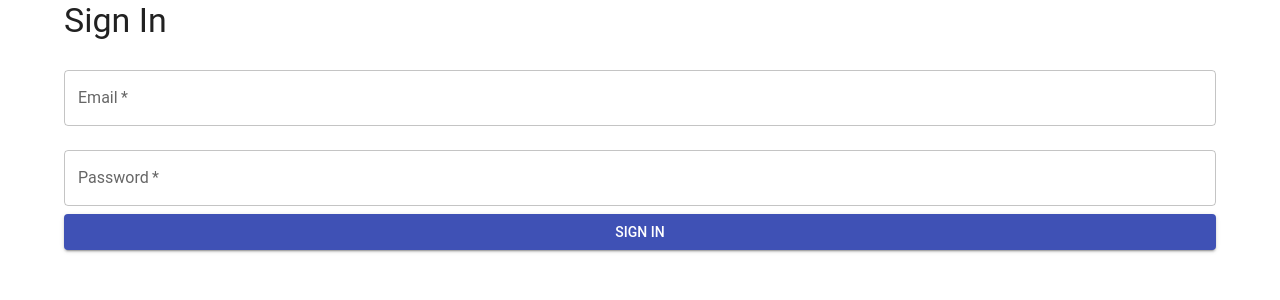
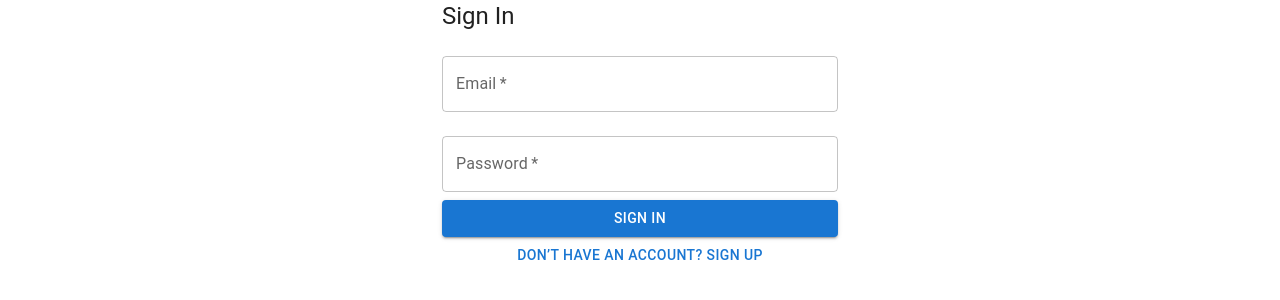
Before and after one commit to Subrata-Banik/pantry-management, a Next.js app: page /signin in a window 1280 px wide. Shown: the top 300 px of the page. Built offline with nearby package versions, Linux system fonts and the light colour scheme.

Commit message:
code change

```diff
--- a/app/globals.css
+++ b/app/globals.css
@@ -1,3 +1,19 @@
+/* styles/globals.css */
+:root {
+  --background-color: white;
+  --text-color: black;
+}
+
+[data-theme='dark'] {
+  --background-color: #121212;
+  --text-color: #e0e0e0;
+}
+
+body {
+  background-color: var(--background-color);
+  color: var(--text-color);
+}
+
 * {
   box-sizing: border-box;
   padding: 0;
--- /dev/null
+++ b/context/ThemeContext.js
@@ -0,0 +1,21 @@
+// context/ThemeContext.js
+import React, { createContext, useState, useContext } from 'react';
+
+const ThemeContext = createContext();
+
+export const ThemeProvider = ({ children }) => {
+  const [isDarkMode, setIsDarkMode] = useState(false);
+
+  const toggleDarkMode = () => {
+    setIsDarkMode(prevMode => !prevMode);
+    document.documentElement.setAttribute('data-theme', isDarkMode ? 'light' : 'dark');
+  };
+
+  return (
+    <ThemeContext.Provider value={{ isDarkMode, toggleDarkMode }}>
+      {children}
+    </ThemeContext.Provider>
+  );
+};
+
+export const useTheme = () => useContext(ThemeContext);
--- a/firebase.js
+++ b/firebase.js
@@ -1,6 +1,5 @@
 // Import the functions you need from the SDKs you need
 import { initializeApp } from "firebase/app";
-import { getAnalytics } from "firebase/analytics";
 import { getFirestore } from 'firebase/firestore';
 import { getAuth } from 'firebase/auth';
 // TODO: Add SDKs for Firebase products that you want to use
@@ -20,8 +19,9 @@ const firebaseConfig = {
 
 // Initialize Firebase
 const app = initializeApp(firebaseConfig);
-const analytics = getAnalytics(app);
+
+// Initialize Firebase Authentication and Firestore
+const auth = getAuth(app);
 const db = getFirestore(app);
-const auth = getAuth(app);
 
-export { db, auth };
+export { auth, db };
--- a/package.json
+++ b/package.json
@@ -14,11 +14,12 @@
     "@mui/icons-material": "^5.16.7",
     "@mui/material": "^5.16.7",
     "firebase": "^10.12.5",
-    "next": "14.2.5",
+    "next": "^14.2.5",
     "react": "^18",
     "react-dom": "^18"
   },
   "devDependencies": {
+    "@types/node": "^22.4.0",
     "eslint": "^8",
     "eslint-config-next": "14.2.5"
   }
--- a/pages/signin.js
+++ b/pages/signin.js
@@ -1,53 +1,68 @@
-'use client';
+// pages/signin.js
 import React, { useState } from 'react';
+import { useRouter } from 'next/router';
 import { auth } from '../firebase';
-import { signInWithEmailAndPassword } from 'firebase/auth';
-import { Container, TextField, Button, Typography } from '@mui/material';
-import { useRouter } from 'next/router';
+import { signInWithEmailAndPassword, createUserWithEmailAndPassword } from 'firebase/auth';
+import { Container, TextField, Button, Typography, Link } from '@mui/material';
 
 const SignIn = () => {
   const [email, setEmail] = useState('');
   const [password, setPassword] = useState('');
+  const [error, setError] = useState(null);
+  const [isSignUp, setIsSignUp] = useState(false); // State to toggle between sign-in and sign-up
   const router = useRouter();
 
-  const handleSignIn = async (e) => {
+  const handleAuth = async (e) => {
     e.preventDefault();
     try {
-      await signInWithEmailAndPassword(auth, email, password);
-      router.push('/');
+      if (isSignUp) {
+        await createUserWithEmailAndPassword(auth, email, password);
+      } else {
+        await signInWithEmailAndPassword(auth, email, password);
+      }
+      router.push('/'); // Redirect to the homepage or pantry page
     } catch (error) {
-      console.error("Error signing in: ", error);
+      setError(error.message);
     }
   };
 
+  const toggleAuthMode = () => {
+    setIsSignUp(!isSignUp);
+    setError(null); // Clear any previous error
+  };
+
   return (
-    <Container>
-      <Typography variant="h4" gutterBottom>
-        Sign In
+    <Container maxWidth="xs">
+      <Typography variant="h5" gutterBottom>
+        {isSignUp ? 'Sign Up' : 'Sign In'}
       </Typography>
-      <form onSubmit={handleSignIn}>
+      {error && <Typography color="error">{error}</Typography>}
+      <form onSubmit={handleAuth}>
         <TextField
           label="Email"
           type="email"
+          fullWidth
+          margin="normal"
           value={email}
           onChange={(e) => setEmail(e.target.value)}
           required
-          fullWidth
-          margin="normal"
         />
         <TextField
           label="Password"
           type="password"
+          fullWidth
+          margin="normal"
           value={password}
           onChange={(e) => setPassword(e.target.value)}
           required
-          fullWidth
-          margin="normal"
         />
         <Button type="submit" variant="contained" color="primary" fullWidth>
-          Sign In
+          {isSignUp ? 'Sign Up' : 'Sign In'}
         </Button>
       </form>
+      <Button onClick={toggleAuthMode} fullWidth>
+        {isSignUp ? 'Already have an account? Sign In' : 'Don’t have an account? Sign Up'}
+      </Button>
     </Container>
   );
 };
--- a/pages/signup.js
+++ b/pages/signup.js
@@ -1,9 +1,9 @@
-'use client';
+
 import React, { useState } from 'react';
 import { auth } from '../firebase';
 import { createUserWithEmailAndPassword } from 'firebase/auth';
 import { Container, TextField, Button, Typography } from '@mui/material';
-import { useRouter } from 'next/router';
+import  { useRouter } from 'next/navigation';
 
 const SignUp = () => {
   const [email, setEmail] = useState('');
```
Also changed, not shown: app/page.js (+5 -5 lines), components/AddItemForm.js (+7 -2 lines), components/ItemCard.js (+12 -9 lines), pages/_app.js (+3 -4 lines), pages/pantry.js (+22 -6 lines), 1 other file (tests, documents, lock files or other folders).
